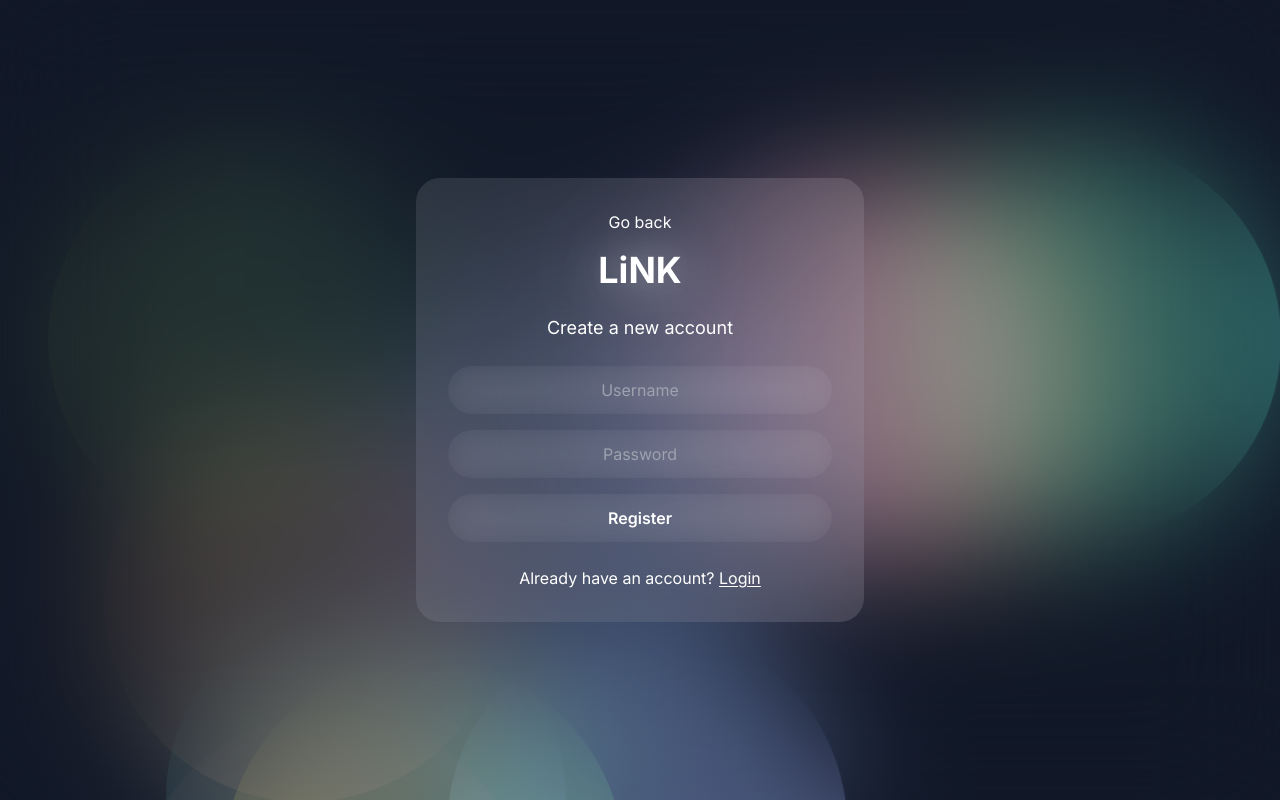
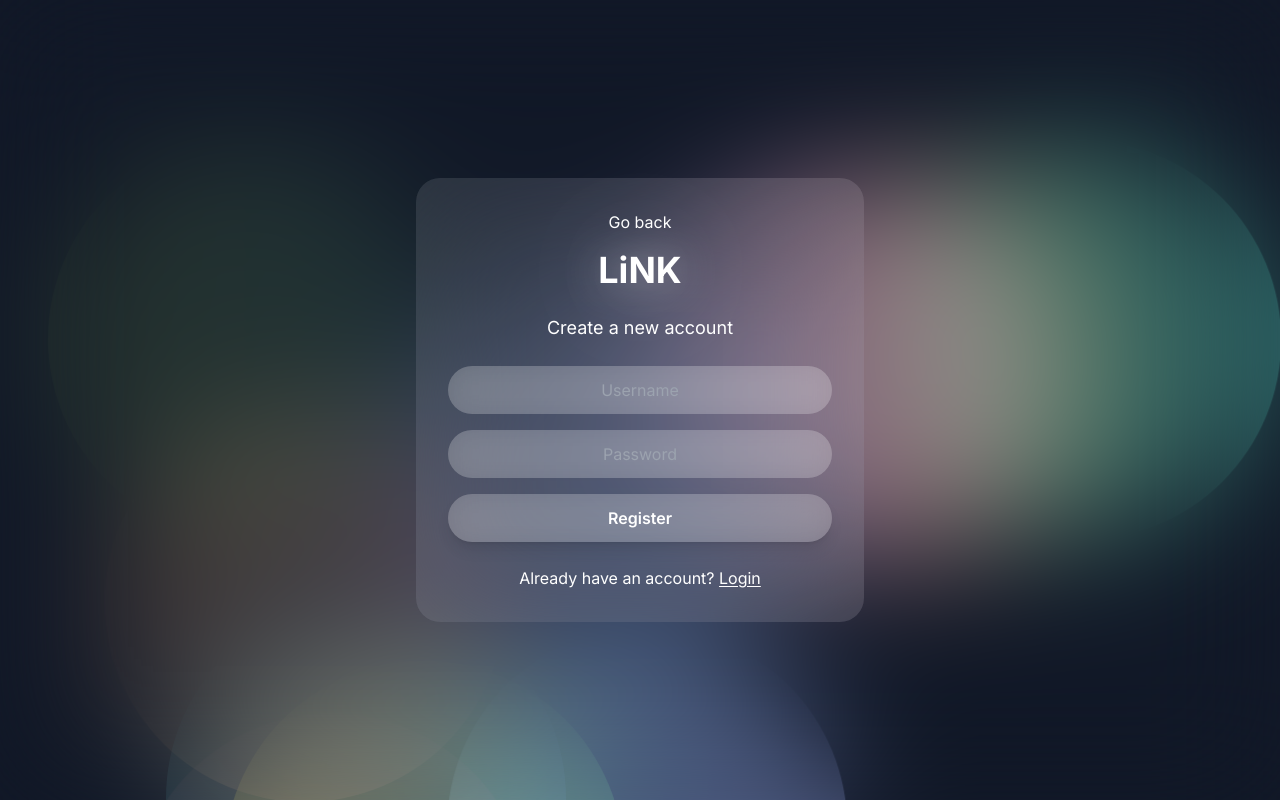
Before and after one commit to RafaeloxMC/link, a Next.js app: page /register in a window 1280 px wide. Built offline with nearby package versions, Linux system fonts and the light colour scheme.

Commit message:
Fix buttons and input in register

```diff
--- a/src/app/register/page.tsx
+++ b/src/app/register/page.tsx
@@ -49,9 +49,9 @@ export default function Register() {
 				{error && <p className="text-red-500 text-center mb-6 -mt-2">{error}</p>}
 
 				<form className="flex flex-col w-full" onSubmit={submit}>
-					<motion.input type="text" name="name" placeholder="Username" className="mb-4 p-3 rounded-full text-center border border-none focus:outline-none focus:ring-transparent text-white bg-transparent backdrop-blur-lg" aria-label="Username" initial="hidden" animate="visible" variants={slideInFromLeft(0.3)} />
-					<motion.input type="password" name="password" placeholder="Password" className="mb-4 p-3 rounded-full text-center border border-none focus:outline-none focus:ring-transparent text-white bg-transparent backdrop-blur-lg" aria-label="Password" initial="hidden" animate="visible" variants={slideInFromRight(0.3)} />
-					<motion.button type="submit" className="p-3 rounded-full bg-transparent backdrop-blur-lg text-white text-center font-semibold focus:outline-none focus:ring-0" initial="hidden" animate="visible" variants={slideInFromLeft(0.3)}>
+					<motion.input type="text" name="name" placeholder="Username" className="mb-4 p-3 rounded-full text-center border-none focus:outline-none focus:ring-transparent text-white bg-white bg-opacity-20 backdrop-blur-lg" aria-label="Username" initial="hidden" animate="visible" variants={slideInFromLeft(0.3)} />
+					<motion.input type="password" name="password" placeholder="Password" className="mb-4 p-3 rounded-full text-center border-none focus:outline-none focus:ring-transparent text-white bg-white bg-opacity-20 backdrop-blur-lg" aria-label="Password" initial="hidden" animate="visible" variants={slideInFromRight(0.3)} />
+					<motion.button type="submit" className="p-3 rounded-full backdrop-blur-lg text-white text-center font-semibold focus:outline-none focus:ring-0 bg-white bg-opacity-20 hover:bg-opacity-45 transition duration-300 shadow-lg" initial="hidden" animate="visible" variants={slideInFromLeft(0.3)}>
 						Register
 					</motion.button>
 				</form>
```
